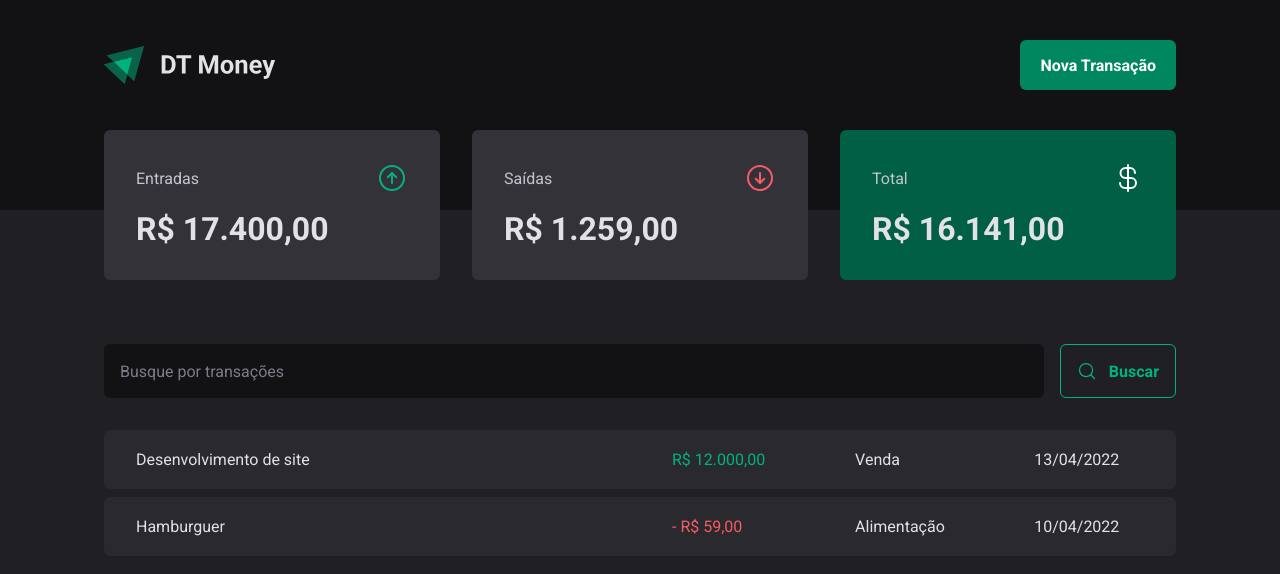
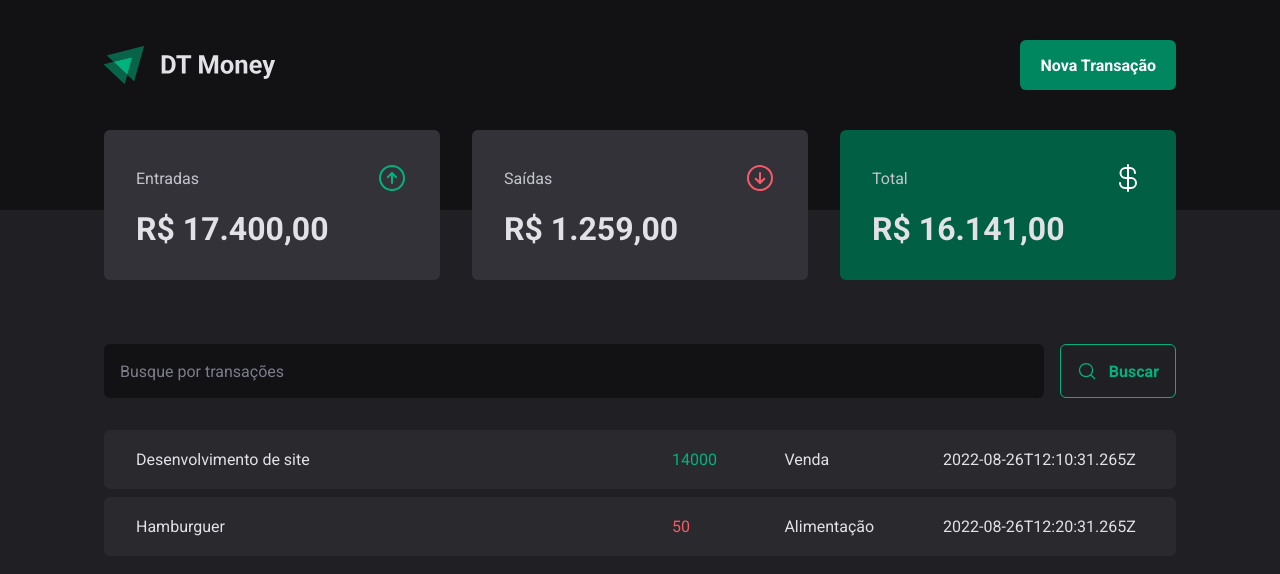
Before and after one commit to RoneBS/ignite-2.0-03-dt-money, a React (Vite) app: page / in a window 1280 px wide. Shown: the top 574 px of the page. Built offline with nearby package versions, Linux system fonts and the light colour scheme; data requests are answered from the project's data file.

Commit message:
fetch items from json server api added

```diff
--- a/src/pages/Transactions/index.tsx
+++ b/src/pages/Transactions/index.tsx
@@ -1,10 +1,32 @@
+import { useEffect, useState } from 'react'
 import { Header } from '../../components/Header'
 import { Summary } from '../../components/Summary'
 import { SearchForm } from './components/SearchForm'
 
 import * as S from './styles'
 
+type Transaction = {
+  id: number
+  description: string
+  type: 'income' | 'outcome'
+  price: number
+  category: string
+  createdAt: string
+}
+
 export const Transactions = () => {
+  const [transactions, setTransactions] = useState<Transaction[]>([])
+
+  const loadTransactions = async () => {
+    const response = await fetch('http://localhost:3000/transactions')
+    const data = await response.json()
+    setTransactions(data)
+  }
+
+  useEffect(() => {
+    loadTransactions()
+  }, [])
+
   return (
     <div>
       <Header />
@@ -14,26 +36,20 @@
         <SearchForm />
         <S.TrasnsactionsTable>
           <tbody>
-            <tr>
-              <td width="50%">Desenvolvimento de site</td>
-              <td>
-                <S.PriceHighlight variant="income">
-                  R$ 12.000,00
-                </S.PriceHighlight>
-              </td>
-              <td>Venda</td>
-              <td>13/04/2022</td>
-            </tr>
-            <tr>
-              <td width="50%">Hamburguer</td>
-              <td>
-                <S.PriceHighlight variant="outcome">
-                  - R$ 59,00
-                </S.PriceHighlight>
-              </td>
-              <td>Alimentação</td>
-              <td>10/04/2022</td>
-            </tr>
+            {transactions.map((transaction) => {
+              return (
+                <tr key={transaction.id}>
+                  <td width="50%">{transaction.description}</td>
+                  <td>
+                    <S.PriceHighlight variant={transaction.type}>
+                      {transaction.price}
+                    </S.PriceHighlight>
+                  </td>
+                  <td>{transaction.category}</td>
+                  <td>{transaction.createdAt}</td>
+                </tr>
+              )
+            })}
           </tbody>
         </S.TrasnsactionsTable>
       </S.TransactionsContainer>
```
